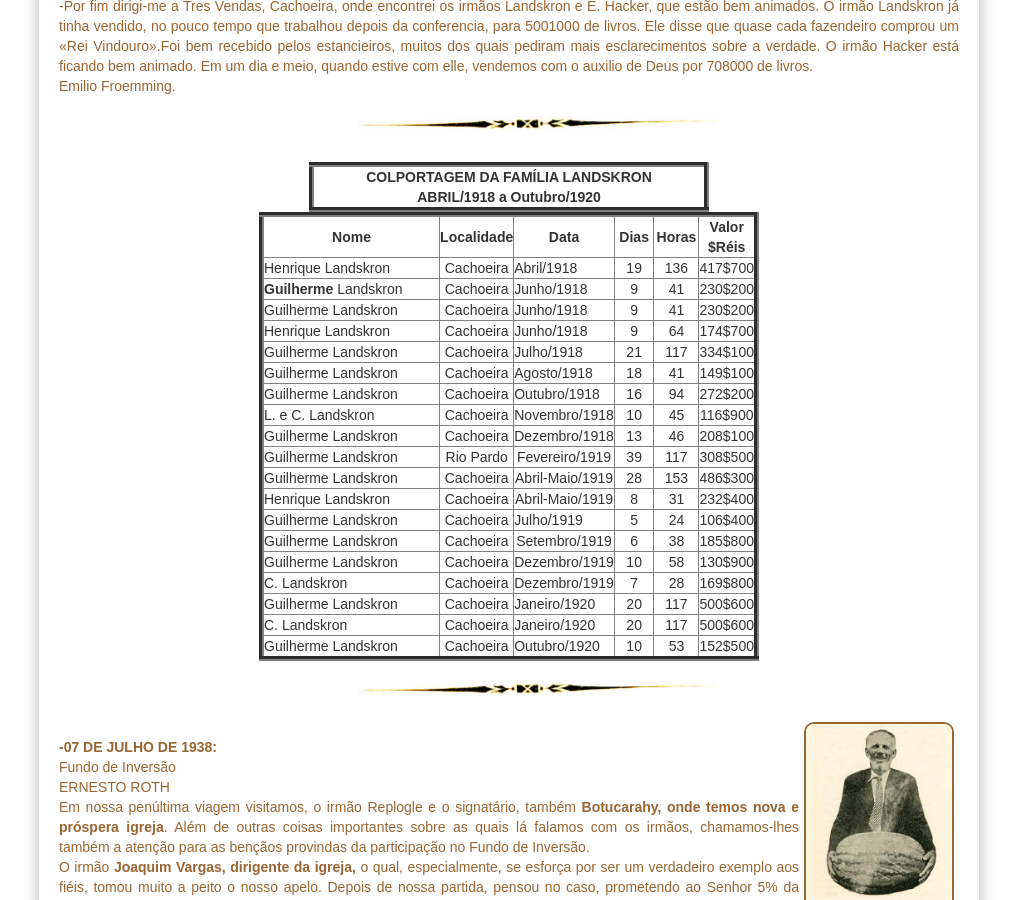
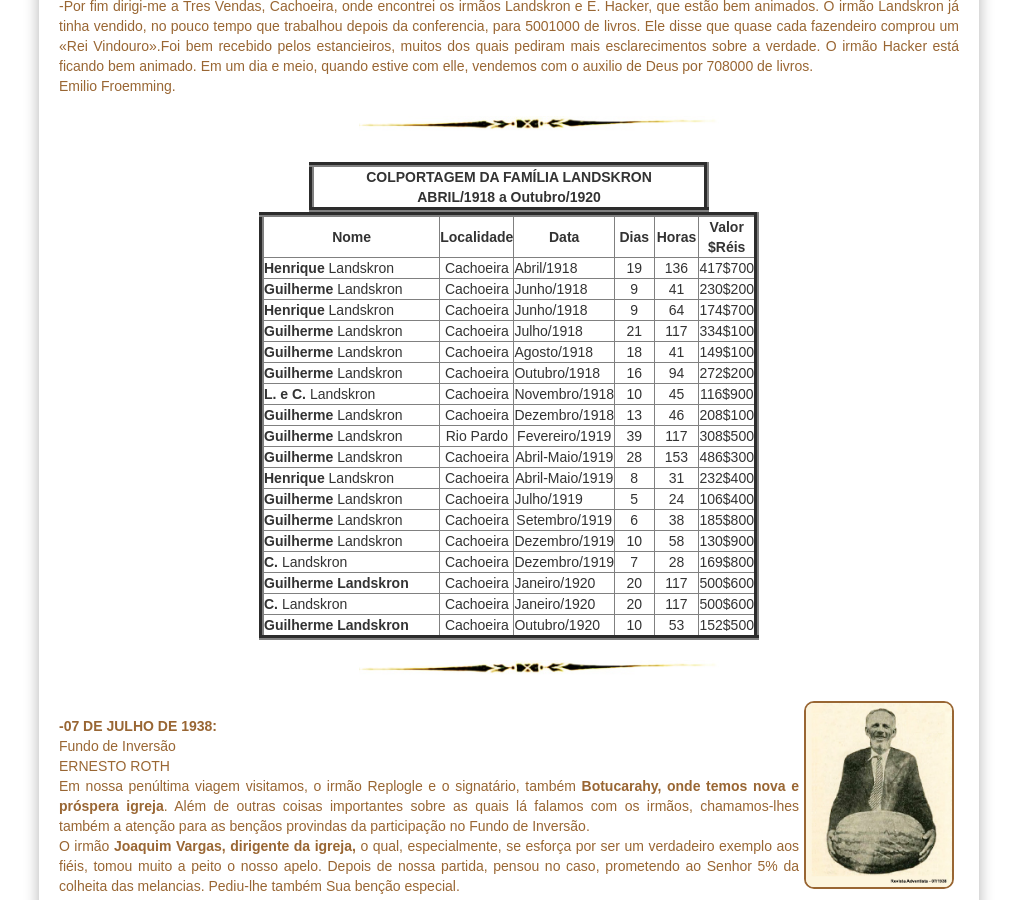
Before and after one commit to claudiovargas1955/claudiovargas1955.github.io, a Jekyll site: the page built from _pages/história-da-iasd-bosque.html, in a window 1280 px wide and 900 px high, scrolled down 1681 px. Shown: the whole window, without its empty margins (131-1148 px from the left). Built offline with Jekyll 4.4.1, drawn with Linux system fonts in a browser that asks for light colours; some web fonts are replaced.

Commit message:
Update história-da-iasd-bosque.html

```diff
--- a/_pages/história-da-iasd-bosque.html
+++ b/_pages/história-da-iasd-bosque.html
@@ -177,7 +177,7 @@ Emilio Froemming.<br>
 
         </tr>
         <tr>
-           <td align="left" width="300px">Henrique Landskron</td>
+           <td align="left" width="300px"><b>Henrique</b> Landskron</td>
            <td align="center" width="50px">Cachoeira</td>
            <td align="left">Abril/1918</td>
            <td align="center">19</td>
@@ -193,15 +193,7 @@ Emilio Froemming.<br>
            <td align="center">230$200</td>
         </tr>
         <tr>
-           <td align="left" width="300px">Guilherme Landskron</td>
-           <td align="center" width="50px">Cachoeira</td>
-           <td align="left">Junho/1918</td>
-           <td align="center">9</td>
-           <td align="center">41</td>
-           <td align="center">230$200</td>
-        </tr>
-            <tr>
-           <td align="left" width="300px">Henrique Landskron</td>
+           <td align="left" width="300px"><b>Henrique</b> Landskron</td>
            <td align="center" width="50px">Cachoeira</td>
            <td align="left">Junho/1918</td>
            <td align="center">9</td>
@@ -209,7 +201,7 @@ Emilio Froemming.<br>
            <td align="center">174$700</td>
         </tr>
         <tr>
-           <td align="left" width="300px">Guilherme Landskron</td>
+           <td align="left" width="300px"><b>Guilherme</b> Landskron</td>
            <td align="center" width="50px">Cachoeira</td>
            <td align="left">Julho/1918</td>
            <td align="center">21</td>
@@ -217,7 +209,7 @@ Emilio Froemming.<br>
            <td align="center">334$100</td>
         </tr>
         <tr>
-           <td align="left" width="300px">Guilherme Landskron</td>
+           <td align="left" width="300px"><b>Guilherme</b> Landskron</td>
            <td align="center" width="50px">Cachoeira</td>
            <td align="left">Agosto/1918</td>
            <td align="center">18</td>
@@ -225,7 +217,7 @@ Emilio Froemming.<br>
            <td align="center">149$100</td>
         </tr>
         <tr>
-           <td align="left" width="300px">Guilherme Landskron</td>
+           <td align="left" width="300px"><b>Guilherme</b> Landskron</td>
            <td align="center" width="50px">Cachoeira</td>
            <td align="left">Outubro/1918</td>
            <td align="center">16</td>
@@ -233,7 +225,7 @@ Emilio Froemming.<br>
            <td align="center">272$200</td>
         </tr>
         <tr>
-           <td align="left" width="300px">L. e C. Landskron</td>
+           <td align="left" width="300px"><b>L. e C.</b> Landskron</td>
            <td align="center" width="50px">Cachoeira</td>
            <td align="center">Novembro/1918</td>
            <td align="center">10</td>
@@ -241,7 +233,7 @@ Emilio Froemming.<br>
            <td align="center">116$900</td>
         </tr>
         <tr>
-           <td align="left" width="300px">Guilherme Landskron</td>
+           <td align="left" width="300px"><b>Guilherme</b> Landskron</td>
            <td align="center" width="50px">Cachoeira</td>
            <td align="center">Dezembro/1918</td>
            <td align="center">13</td>
@@ -249,7 +241,7 @@ Emilio Froemming.<br>
            <td align="center">208$100</td>
         </tr>
         <tr>
-           <td align="left" width="300px">Guilherme Landskron</td>
+           <td align="left" width="300px"><b>Guilherme</b> Landskron</td>
            <td align="center" width="50px">Rio Pardo</td>
            <td align="center">Fevereiro/1919</td>
            <td align="center">39</td>
@@ -258,7 +250,7 @@ Emilio Froemming.<br>
         </tr>
 
         <tr>
-           <td align="left" width="300px">Guilherme Landskron</td>
+           <td align="left" width="300px"><b>Guilherme</b> Landskron</td>
            <td align="center" width="50px">Cachoeira</td>
            <td align="center">Abril-Maio/1919</td>
            <td align="center">28</td>
@@ -266,7 +258,7 @@ Emilio Froemming.<br>
            <td align="center">486$300</td>
         </tr>
         <tr>
-           <td align="left" width="300px">Henrique Landskron</td>
+           <td align="left" width="300px"><b>Henrique</b> Landskron</td>
            <td align="center" width="50px">Cachoeira</td>
            <td align="center">Abril-Maio/1919</td>
            <td align="center">8</td>
@@ -274,7 +266,7 @@ Emilio Froemming.<br>
            <td align="center">232$400</td>
         </tr>
         <tr>
-           <td align="left" width="300px">Guilherme Landskron</td>
+           <td align="left" width="300px"><b>Guilherme</b> Landskron</td>
            <td align="center" width="50px">Cachoeira</td>
            <td align="left">Julho/1919</td>
            <td align="center">5</td>
@@ -282,7 +274,7 @@ Emilio Froemming.<br>
            <td align="center">106$400</td>
         </tr>
         <tr>
-           <td align="left" width="300px">Guilherme Landskron</td>
+           <td align="left" width="300px"><b>Guilherme</b> Landskron</td>
            <td align="center" width="50px">Cachoeira</td>
            <td align="center">Setembro/1919</td>
            <td align="center">6</td>
@@ -290,7 +282,7 @@ Emilio Froemming.<br>
            <td align="center">185$800</td>
         </tr>
         <tr>
-           <td align="left" width="300px">Guilherme Landskron</td>
+           <td align="left" width="300px"><b>Guilherme</b> Landskron</td>
            <td align="center" width="50px">Cachoeira</td>
            <td align="center">Dezembro/1919</td>
            <td align="center">10</td>
@@ -298,7 +290,7 @@ Emilio Froemming.<br>
            <td align="center">130$900</td>
         </tr>
          <tr>
-           <td align="left" width="300px">C. Landskron</td>
+           <td align="left" width="300px"><b>C. </b>Landskron</td>
            <td align="center" width="50px">Cachoeira</td>
            <td align="center">Dezembro/1919</td>
            <td align="center">7</td>
@@ -307,7 +299,7 @@ Emilio Froemming.<br>
         </tr>
 
         <tr>
-           <td align="left" width="300px">Guilherme Landskron</td>
+           <td align="left" width="300px"><b>Guilherme Landskron</td>
            <td align="center" width="50px">Cachoeira</td>
            <td align="left">Janeiro/1920</td>
            <td align="center">20</td>
@@ -316,7 +308,7 @@ Emilio Froemming.<br>
          </tr>
 
          <tr>
-           <td align="left" width="300px">C. Landskron</td>
+           <td align="left" width="300px"><b>C. </b>Landskron</td>
            <td align="center" width="50px">Cachoeira</td>
            <td align="left">Janeiro/1920</td>
            <td align="center">20</td>
@@ -326,7 +318,7 @@ Emilio Froemming.<br>
         </tr>
 
         <tr>
-           <td align="left" width="300px">Guilherme Landskron</td>
+           <td align="left" width="300px"><b>Guilherme Landskron</b></td>
            <td align="center" width="50px">Cachoeira</td>
            <td align="left">Outubro/1920</td>
            <td align="center">10</td>
```
